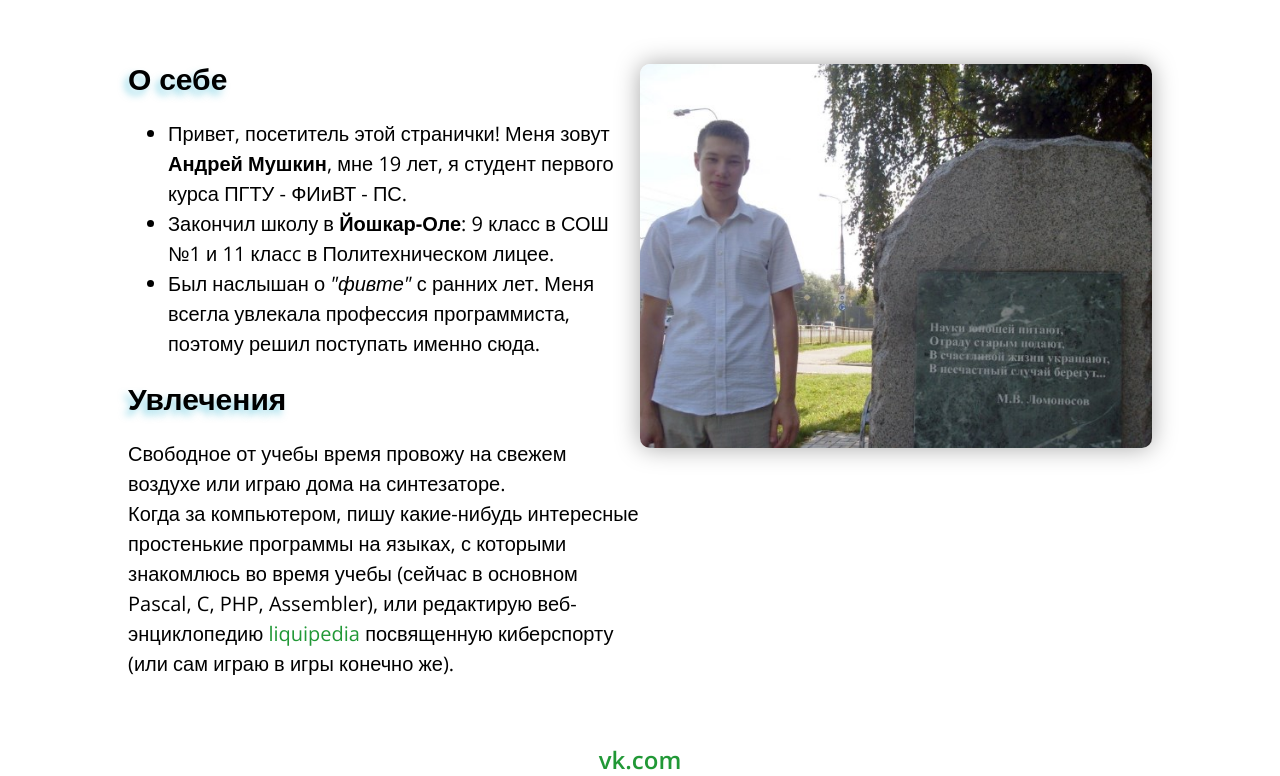
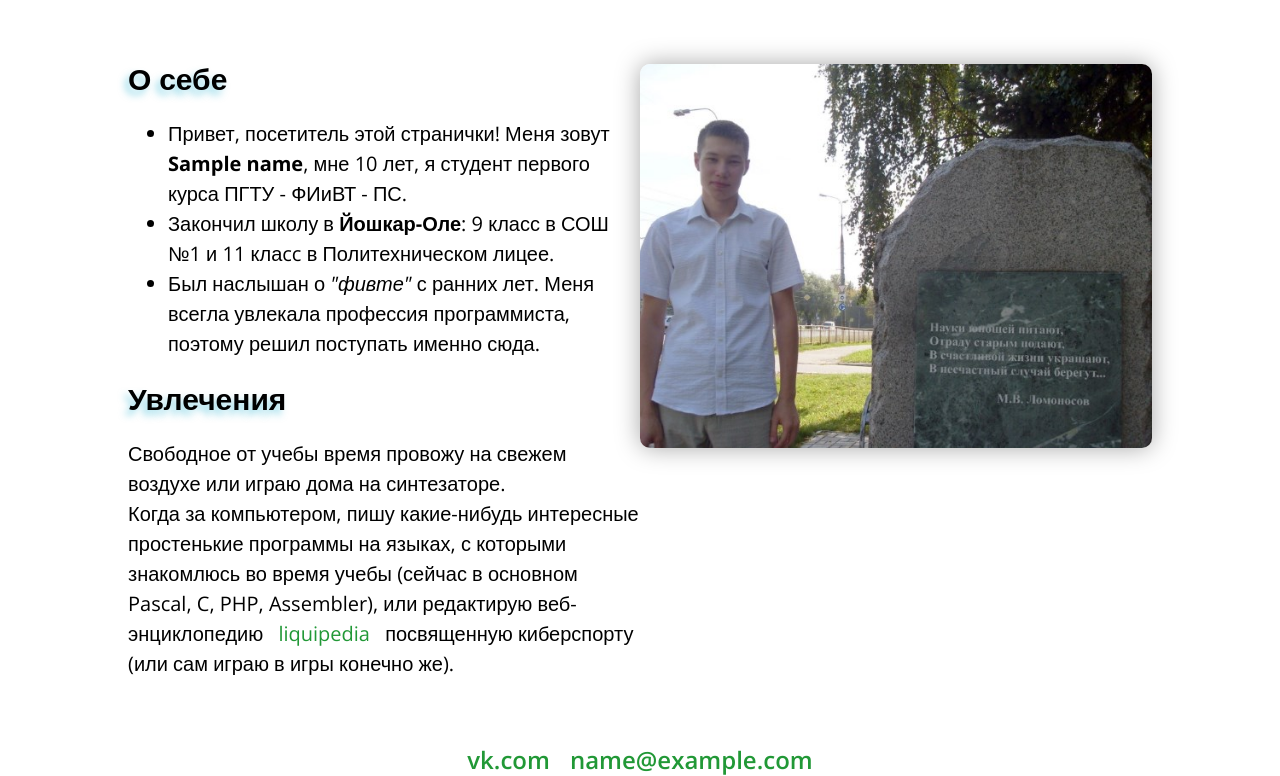
Before and after one commit to AndreyMushkin/web-development, a PHP site: template lw1-symfony/templates/homepage/homepage.html.twig in a window 1280 px wide. Shown: the part 84-860 px from the top of the page. Run offline with PHP 8.4, Linux system fonts and the light colour scheme; the template is opened without the code that fills it: most values are stand-ins (such as "Sample title", 1, 10 or a date in 2020); some libraries are stand-ins or nearby versions.

Commit message:
small fixes

```diff
--- a/lw1-symfony/public/css/homepage.css
+++ b/lw1-symfony/public/css/homepage.css
@@ -59,6 +59,7 @@ body
 {
 	color: #219836;
 	text-decoration: none;
+	margin: 0 10px;
 }
 
 .link:visited
--- a/lw1-symfony/src/Controller/HomepageController.php
+++ b/lw1-symfony/src/Controller/HomepageController.php
@@ -1,7 +1,6 @@
 <?php
 
 namespace App\Controller;
-
 use Symfony\Bundle\FrameworkBundle\Controller\AbstractController;
 use Symfony\Component\HttpFoundation\Response;
 
@@ -9,7 +8,7 @@ class HomepageController extends AbstractController
 {
     public function homepage(): Response
     {
-    $name = 'Andrey Mushkin';
+    $name = 'Андрей Мушкин';
     $age = '19';
     $email = '222mushkin@gmail.com';
 
--- a/lw1-symfony/templates/homepage/homepage.html.twig
+++ b/lw1-symfony/templates/homepage/homepage.html.twig
@@ -15,7 +15,7 @@
       <div class="content-text">
         <h2 class="content-text__title">О себе</h2>
         <ul class="content-text__text">
-          <li>Привет, посетитель этой странички! Меня зовут <strong>Андрей Мушкин</strong>, мне 19 лет, я студент первого курса ПГТУ - ФИиВТ - ПС.</li>
+          <li>Привет, посетитель этой странички! Меня зовут <strong>{{ name }}</strong>, мне {{ age }} лет, я студент первого курса ПГТУ - ФИиВТ - ПС.</li>
           <li>Закончил школу в <strong>Йошкар-Оле</strong>: 9 класс в СОШ №1 и 11 клаcc в Политехническом лицее.</li>
           <li>Был наслышан о <i>"фивте"</i> с ранних лет. Меня всегла увлекала профессия программиста, поэтому решил поступать именно сюда.</li>
         </ul>
@@ -28,6 +28,7 @@
     </article>
     <footer class="profile-link">
       <a class="link" href="https://vk.com/lich906">vk.com</a>
+      <a class="link" href="mailto:{{ email }}">{{ email }}</a>
     </footer>
   </body>
 </html>
```
